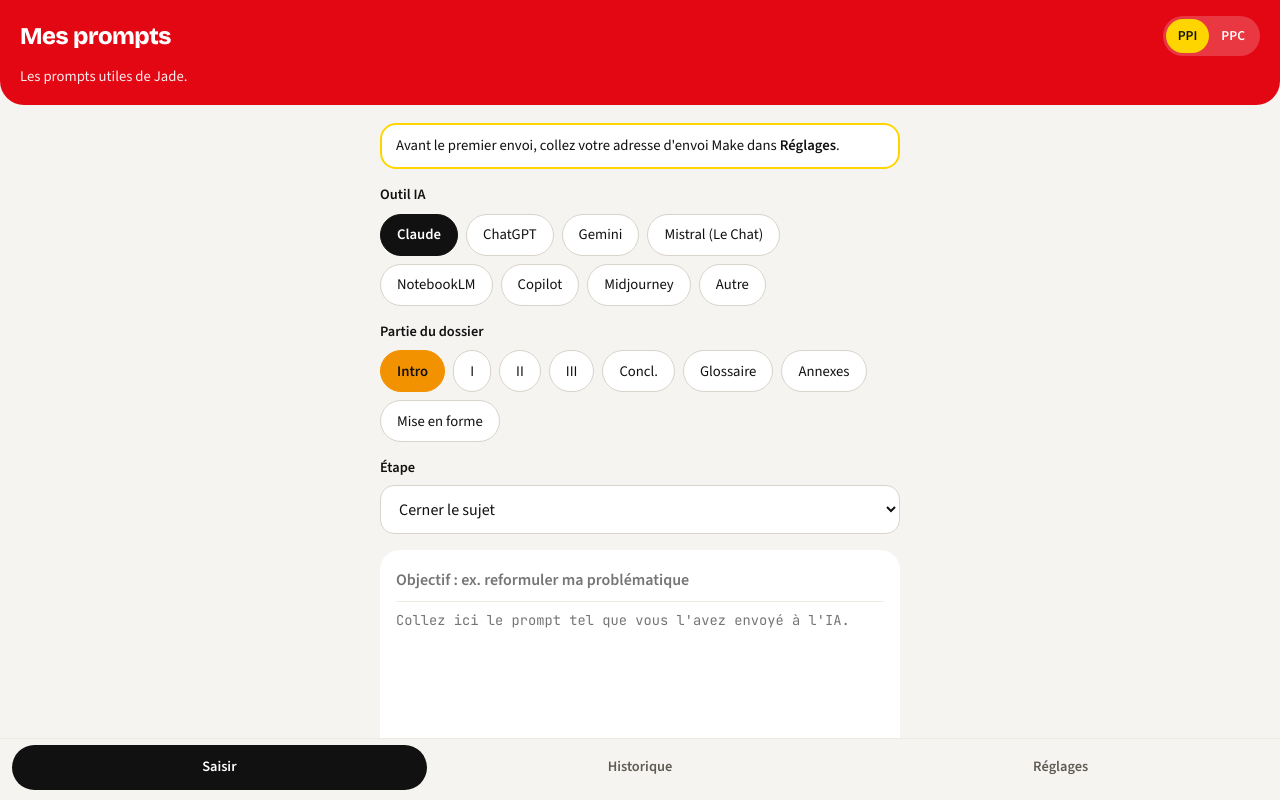
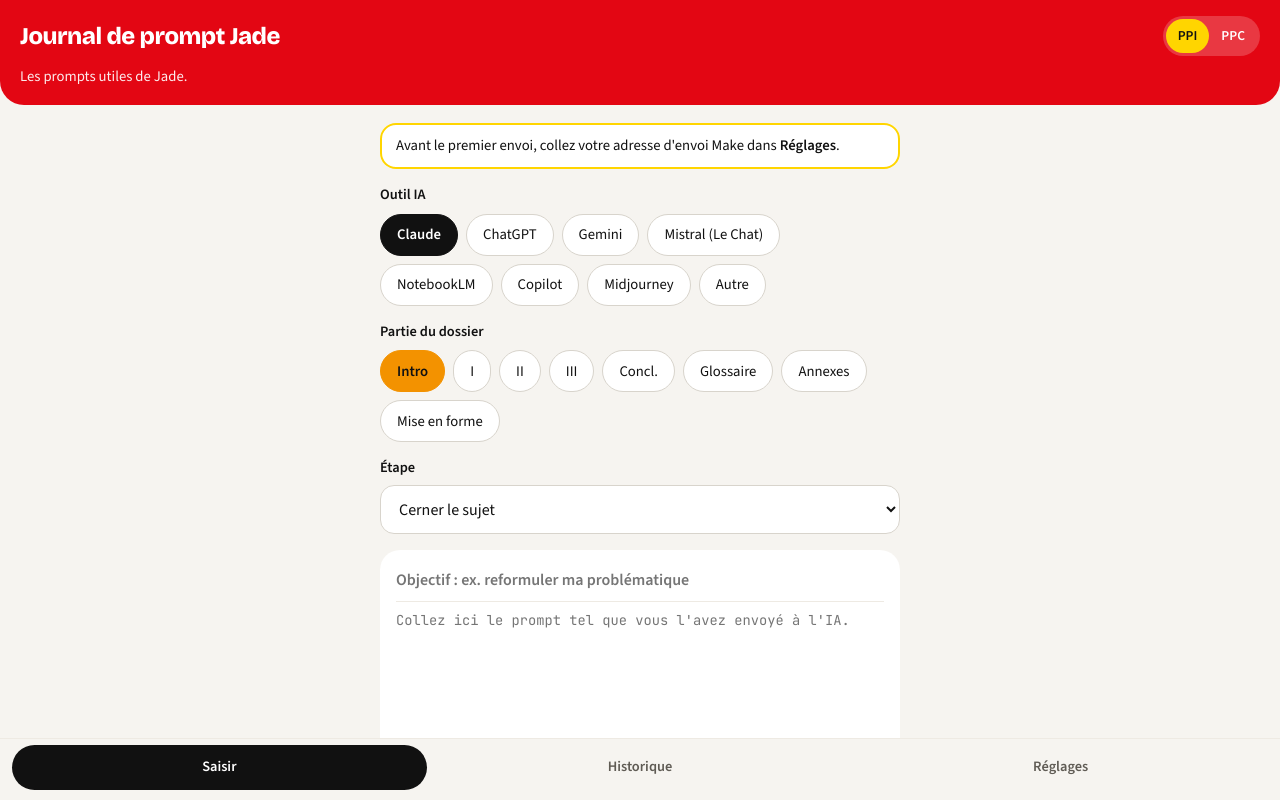
Before and after one commit to ouarragjade-boop/Journal-de-prompt-jade-, a website: page index.html in a window 1280 px wide. Both pictures are taken after a click on the button "Saisir". Shown: the top 800 px of the page. Drawn offline with nearby package versions, Linux system fonts and the light colour scheme.

Commit message:
refactor: rename application to Journal de prompt Jade
Update the application title and metadata across the interface, manifest, and document head to reflect the new project name.

```diff
--- a/app.js
+++ b/app.js
@@ -82,7 +82,7 @@ function show(view) {
   document.querySelectorAll("nav button").forEach(b => {
     if (b.dataset.view === view) b.setAttribute("aria-current", "page"); else b.removeAttribute("aria-current");
   });
-  $("#title").textContent = { saisir: "Mes prompts", historique: "Historique", reglages: "Réglages" }[view];
+  $("#title").textContent = { saisir: "Journal de prompt Jade", historique: "Historique", reglages: "Réglages" }[view];
   if (view === "historique") renderHist();
   window.scrollTo(0, 0);
 }
--- a/index.html
+++ b/index.html
@@ -3,9 +3,9 @@
 <head>
 <meta charset="utf-8">
 <meta name="viewport" content="width=device-width, initial-scale=1, viewport-fit=cover">
-<title>Journal de prompts</title>
+<title>Journal de prompt Jade</title>
 <meta name="description" content="Saisir et dater ses prompts IA pour l'annexe du PPI ou du PPC (MSDI, IFC).">
-<meta property="og:title" content="Journal de prompts">
+<meta property="og:title" content="Journal de prompt Jade">
 <meta property="og:description" content="Saisir et dater ses prompts IA pour l'annexe du PPI ou du PPC (MSDI, IFC).">
 <meta name="theme-color" content="#e30613">
 <link rel="manifest" href="manifest.webmanifest">
@@ -103,7 +103,7 @@ nav button[aria-current="page"]{background:var(--ink);color:var(--ink-fg)}
 <body>
 <header>
   <div class="top">
-    <h1 id="title">PPI</h1>
+    <h1 id="title">Journal de prompt Jade</h1>
     <div class="ep" role="group" aria-label="Épreuve">
       <button type="button" data-ep="PPI" aria-pressed="true">PPI</button>
       <button type="button" data-ep="PPC" aria-pressed="false">PPC</button>
```
Also changed, not shown: manifest.webmanifest.
